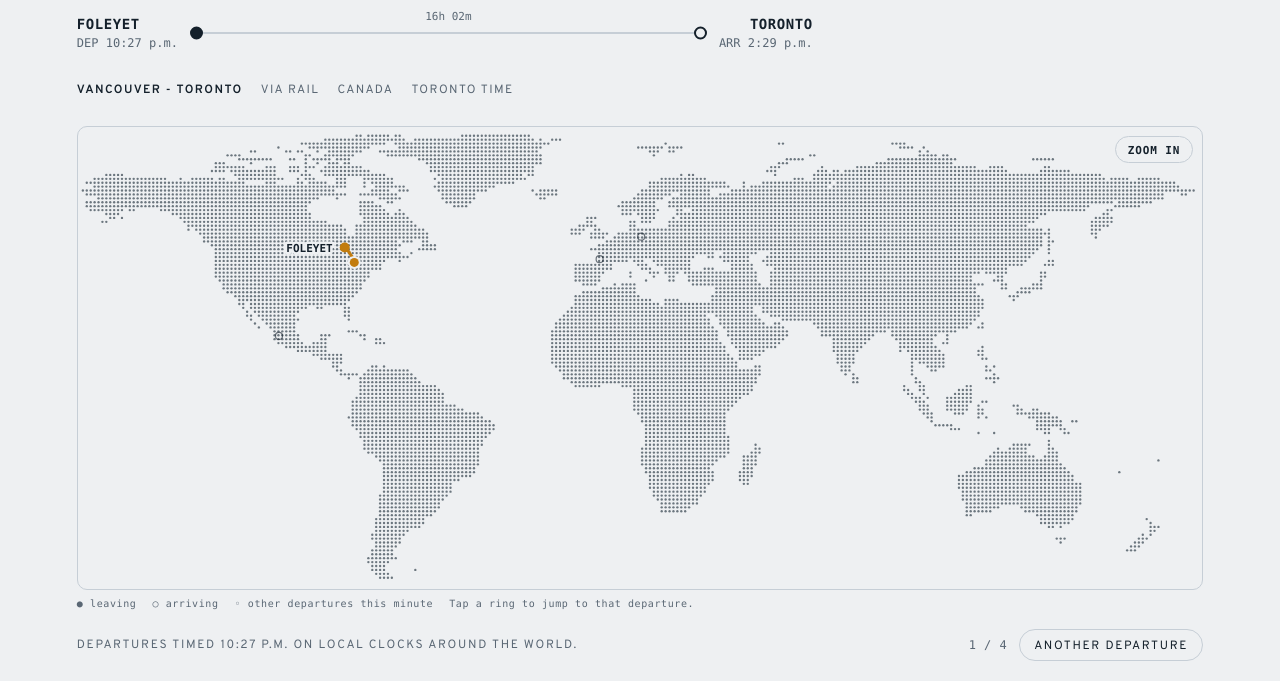
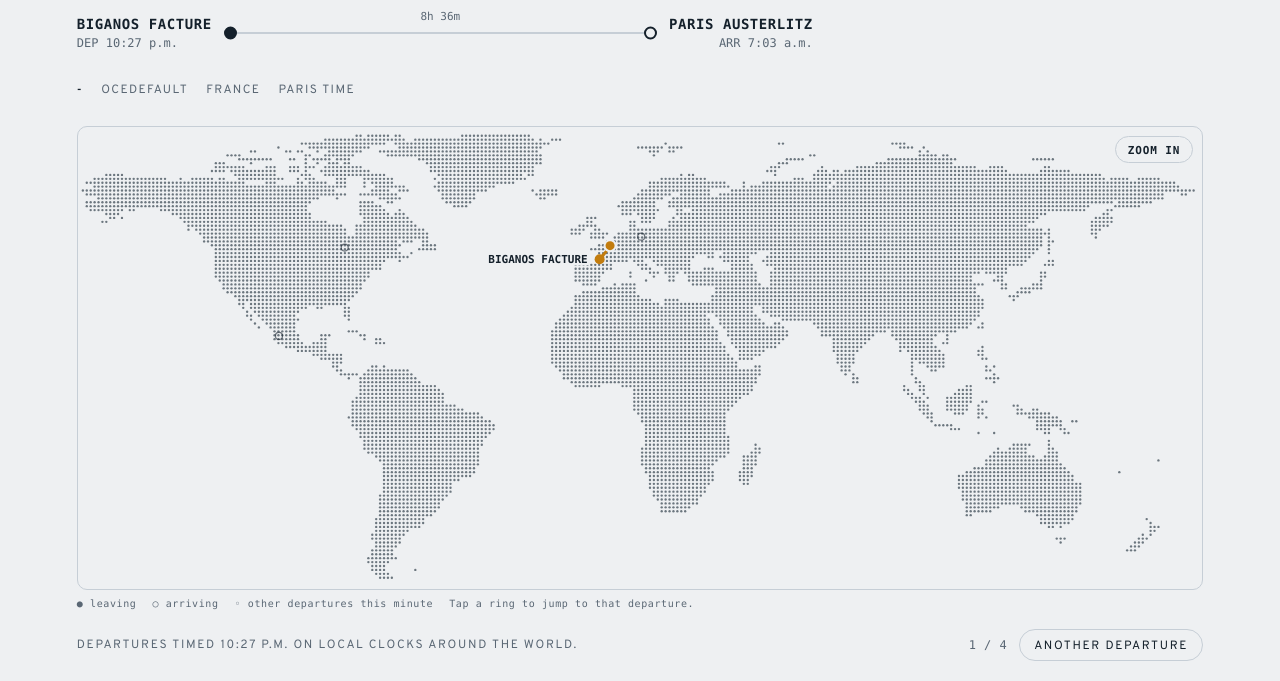
Before and after one commit to zula-root/Transit-Clock, a plain HTML site: page index.html in a window 1280 px wide. Shown: the part 283-964 px from the top of the page. Drawn offline with Linux system fonts and the light colour scheme; a web font is replaced by a local one.

Commit message:
Open each minute on a departure you can picture
The first sentence a visitor reads decides whether the clock makes sense.
The data lists a minute's departures in no particular order, so the page
opened on whatever came first: usually a regional express between two
junctions, sometimes a city bus named by its stop codes.

Now each minute opens on a train with a name or a long-distance brand
(the Floridian, an ICE, a night train), or on a ferry or cable car. The
other departures are still one tap away. Inside the opening tier the
choice turns with the date, so tomorrow's 4:12 is not today's.

Measured over all 1,440 minutes: 1,433 now open on a named or branded
departure, up from 399.

Stop names are also tidied for display ("PA138-Parada 7 / (M) Santa Lucía"
becomes "Santa Lucía", "Godhra Jn" becomes "Godhra Junction"). The data
files are untouched.

Co-Authored-By: Claude Fable 5.2 <noreply@anthropic.com>

```diff
--- a/index.html
+++ b/index.html
@@ -223,7 +223,33 @@ const store = { get(k) { try { return localStorage.getItem(k); } catch { return
 /* ------------------------------------------------------------ data */
 const files = {};
 const load = name => files[name] ??= fetch(`data/${name}.json`).then(r => { if (!r.ok) throw new Error(r.status); return r.json(); });
-const hour = h => load(pad(h));
+
+/* Stop names, as a person would say them
+   Timetable feeds name stops for machines, and a few of their habits made the
+   sentence read like a database row. These are rewritten for display only;
+   the data files are untouched.
+     "PA138-Parada 7 / (M) Santa Lucía"    ->  "Santa Lucía"        Santiago stop codes
+     "[CTB] TIN SHUI WAI|[KMB] TIN SHUI…"  ->  "Tin Shui Wai"       Hong Kong lists one name per operator
+     "Stop 17 Moseley Square"              ->  "Moseley Square"     Adelaide stop numbers
+     "Godhra Jn", "Akola Jn."              ->  "Godhra Junction"    Indian Railways shorthand */
+function tidyStop(name) {
+  let s = String(name).split("|")[0].replace(/\/?<br>.*$/i, "");    // the first of several operator names
+  s = s.replace(/^\[[^\]]+\]\s*/, "")                               // "[CTB] "
+       .replace(/^[A-Z]{1,3}\d+-(?:Parada \d+ \/ )?/, "")            // "PA138-Parada 7 / "
+       .replace(/^\(M\)\s*/, "")                                    // "(M) " marks a metro interchange
+       .replace(/^Stop \w+ /, "").replace(/ - (?:North|South|East|West) side$/, "");
+  // A name set entirely in capitals is a feed's habit, not the station's.
+  if (s.length > 4 && s === s.toUpperCase() && /\p{L}/u.test(s)) s = s.toLowerCase().replace(/(^|[\s\-(\/])\p{L}/gu, c => c.toUpperCase());
+  s = s.replace(/\bJn\b\.?/g, "Junction");
+  return s.trim() || String(name);
+}
+
+// Each hour's file is tidied once, as it arrives, so every part of the page sees the same names.
+const hours = {};
+const hour = h => hours[h] ??= load(pad(h)).then(day => {
+  for (const list of Object.values(day)) for (const x of list) { x.from = tidyStop(x.from); x.to = tidyStop(x.to); }
+  return day;
+});
 
 const fmtCache = {};
 function localKey(tz, date) {
@@ -244,6 +270,33 @@ const weekdayIn = (tz, d) => ["Mon", "Tue", "Wed", "Thu", "Fri", "Sat", "Sun"].i
 function running(list, wdOf) {
   const today = list.filter(x => runsOn(x, wdOf(x)));
   return today.length ? today : list;
+}
+
+/* Which departure opens the minute
+   The first sentence a visitor reads decides whether the clock makes sense.
+   The data lists a minute's departures in no particular order, so the page
+   used to open on whatever came first: often a regional express between two
+   junctions, or a city bus. Now the minute opens on a departure a stranger can
+   picture, and every other one is still a tap away.
+
+   Three tiers, best first:
+     0  a train with a name or a long-distance brand (the Floridian, an ICE,
+        a night train), or a ferry or cable car
+     1  any other train
+     2  metros, trams and buses
+   Inside the opening tier the choice turns with the date, so tomorrow's 4:12
+   is not today's. */
+const MARQUEE = /^(ICE|TGV|AVE|ALVIA|EuroCity|EuroNight|InterCity|Intercités|Pendolino|night train|European Sleeper|VIA train|Caltrain|Al Boraq|Al Atlas)$|Express$/;
+function tier(x) {
+  if (x.named || MARQUEE.test(x.v) || x.kind === "ferry" || x.kind === "gondola") return 0;
+  return x.kind === "train" ? 1 : 2;
+}
+function lead(list, date) {
+  if (list.length < 2) return list;
+  const sorted = list.map((x, i) => [tier(x), i, x]).sort((a, b) => a[0] - b[0] || a[1] - b[1]).map(r => r[2]);
+  const top = sorted.filter(x => tier(x) === tier(sorted[0])).length;
+  const turn = (dayOfYear(date) + date.getHours() * 60 + date.getMinutes()) % top;
+  return [...sorted.slice(turn, top), ...sorted.slice(0, turn), ...sorted.slice(top)];
 }
 // "Your clock" mode writes every time the way the viewer's own clock does (7:51 p.m. vs 19:51)
 const viewer12 = new Intl.DateTimeFormat(undefined, { hour: "numeric" }).resolvedOptions().hour12;
@@ -270,7 +323,7 @@ async function clockList(now) {
   const wd = (now.getDay() + 6) % 7;
   const list = (data[key] || []).map(x => ({ ...x, key, t: inViewerFormat(x.t), arr: inViewerFormat(x.arr) }));
   const shown = viewerTime(now.getHours() * 60 + now.getMinutes());
-  return { list: running(list, () => wd), hint: `Departures timed ${shown} on local clocks around the world.` };
+  return { list: lead(running(list, () => wd), now), hint: `Departures timed ${shown} on local clocks around the world.` };
 }
 async function liveList(now) {
   const all = await everything();
@@ -279,10 +332,10 @@ async function liveList(now) {
     const wds = {};
     return running(all.filter(x => x.tz && x.key === (keys[x.tz] ??= localKey(x.tz, d))), x => (wds[x.tz] ??= weekdayIn(x.tz, d)));
   };
-  let list = at(now);
+  let list = lead(at(now), now);
   if (list.length) return { list, hint: `Leaving right now, each on its own local clock.` };
   for (let k = 1; k <= 20; k++) {
-    list = at(new Date(now.getTime() + k * 60000));
+    list = lead(at(new Date(now.getTime() + k * 60000)), now);
     if (list.length) return { list, hint: `Nothing leaves this exact minute. These go in ${k} min.` };
   }
   return { list: [], hint: "The world's timetables are quiet for a moment." };
```
